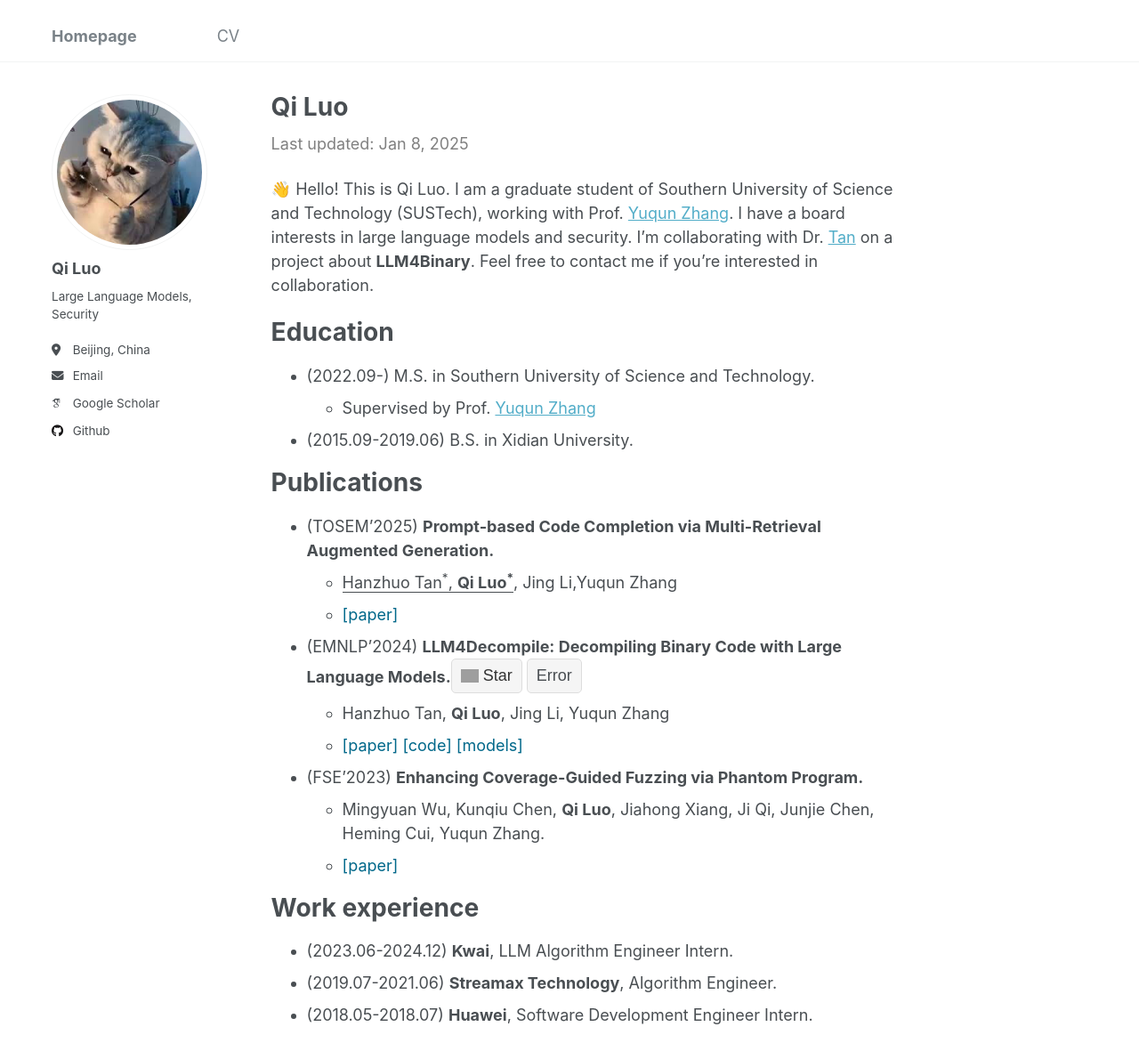
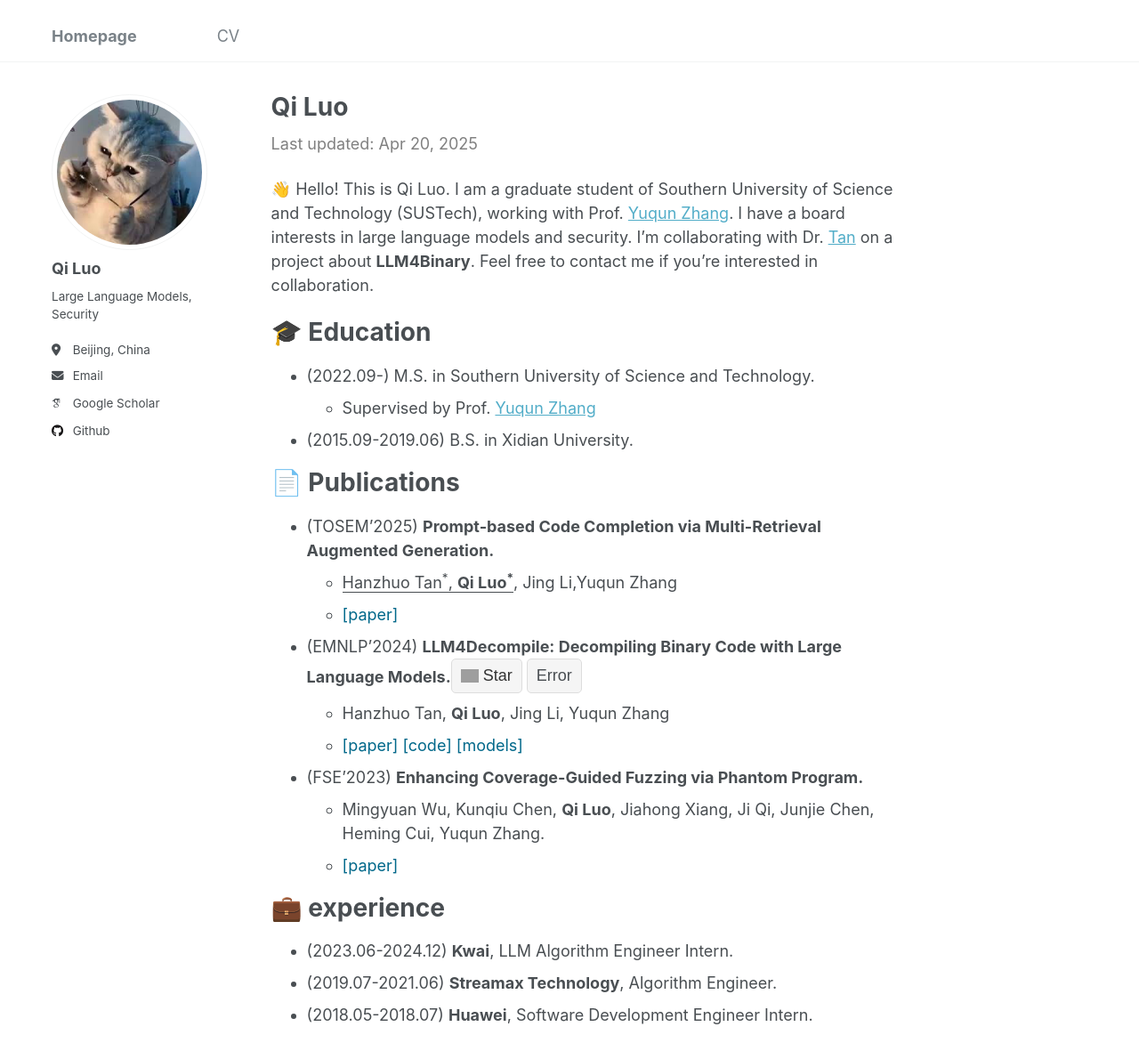
Before and after one commit to rocky-lq/rocky-lq.github.io, a Jekyll site: the page built from _pages/about.md, in a window 1280 px wide and 1400 px high. Shown: the top 1190 px of the window at 89% size. Built offline with Jekyll 4.4.1, drawn with Linux system fonts in a browser that asks for light colours; some web fonts are replaced; comment, search, counter and statistics services are not loaded; grey boxes are pictures that could not be loaded.

Commit message:
update personal page

```diff
--- a/_pages/about.md
+++ b/_pages/about.md
@@ -6,17 +6,17 @@ redirect_from:
   - /about/
   - /about.html
 ---
-<span style="color:gray;">Last updated: Jan 8, 2025</span>
+<span style="color:gray;">Last updated: Apr 20, 2025</span>
 
 👋 Hello! This is Qi Luo. I am a graduate student of Southern University of Science and Technology (SUSTech), working with Prof. [Yuqun Zhang](https://scholar.google.com/citations?hl=en&user=pPyNyusAAAAJ). I have a board interests in large language models and security. I'm collaborating with Dr. [Tan](https://scholar.google.com/citations?user=IQp5awMAAAAJ&hl=zh-CN) on a project about **LLM4Binary**. Feel free to contact me if you're interested in collaboration.
 
-Education
+🎓 Education
 ======
 * (2022.09-) M.S. in Southern University of Science and Technology.
   * Supervised by Prof. [Yuqun Zhang](https://zhangyuqun.github.io)
 * (2015.09-2019.06) B.S. in Xidian University.
 
-Publications
+📄 Publications
 ======
 + (TOSEM'2025) **Prompt-based Code Completion via Multi-Retrieval Augmented Generation.**
    + <u>Hanzhuo Tan<sup>*</sup>, <strong>Qi Luo<sup>*</sup></strong></u>, Jing Li,Yuqun Zhang
@@ -35,7 +35,7 @@ Publications
    + Mingyuan Wu, Kunqiu Chen, **Qi Luo**, Jiahong Xiang, Ji Qi, Junjie Chen, Heming Cui, Yuqun Zhang.
    + <span style="color:#00688A;">[<a href="https://shadowmydx.github.io/papers/fse2023a.pdf" style="text-decoration:none; color:#00688A;">paper</a>]</span>
 
-Work experience
+💼 experience
 ======
 + (2023.06-2024.12) **Kwai**, LLM Algorithm Engineer Intern.
 + (2019.07-2021.06) **Streamax Technology**, Algorithm Engineer.
```
